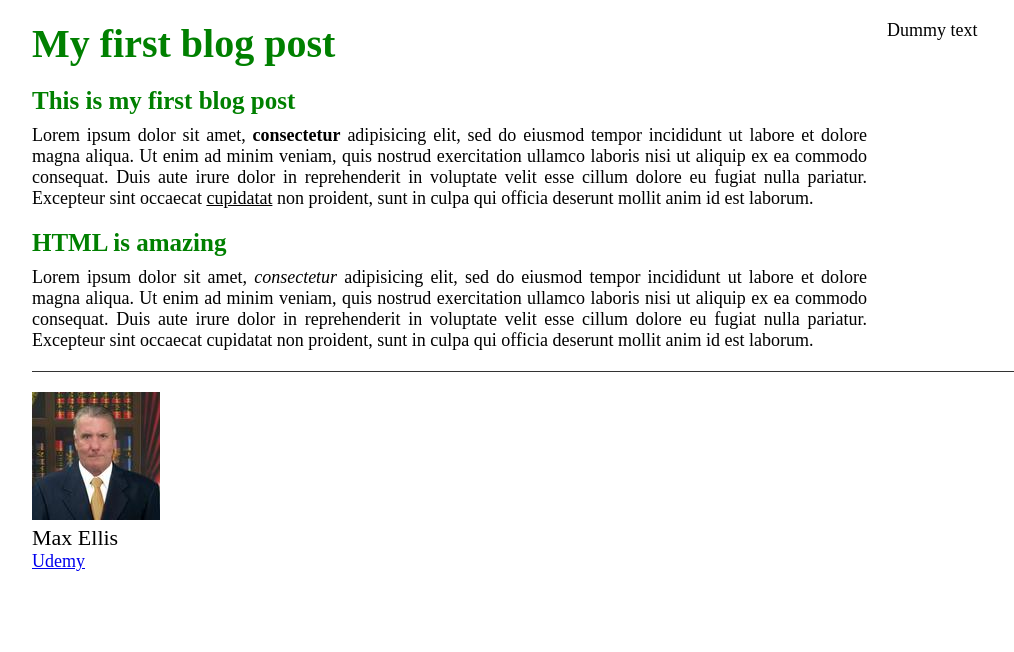
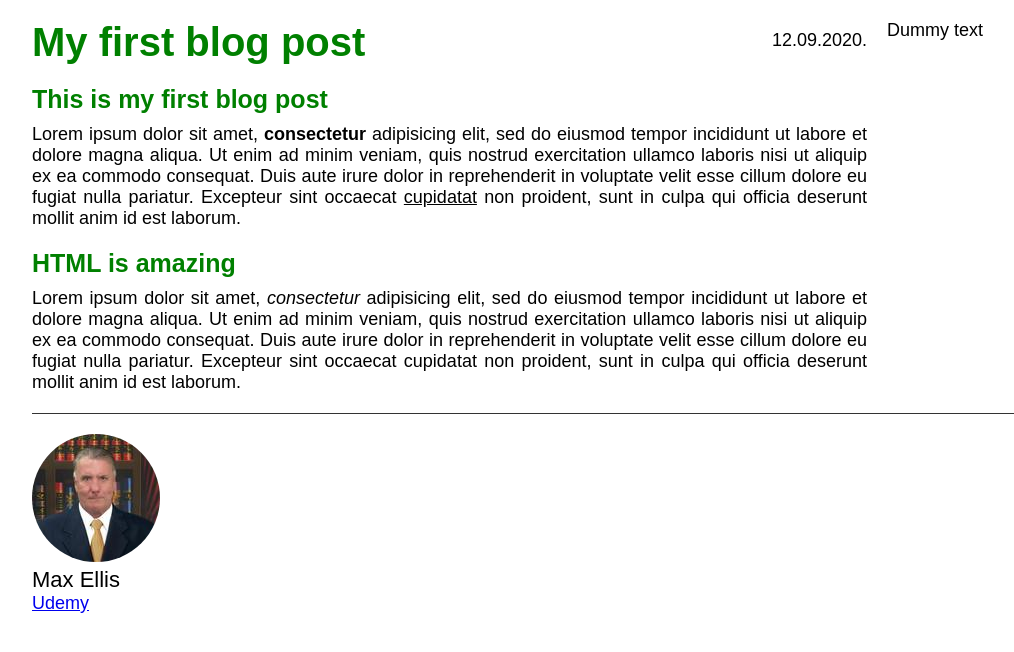
Before and after one commit to vukdakovic/html5-css3-course, a plain HTML site: page Beginner project/index.html in a window 1280 px wide. Shown: the whole page, without its empty margins (38-1052 px from the left). Drawn offline with Linux system fonts and the light colour scheme.

Commit message:
Commiting design rules file

```diff
--- a/Beginner project/index.html
+++ b/Beginner project/index.html
@@ -9,6 +9,7 @@
     <div class="container">
       <div class="blog-post">
         <h1>My first blog post</h1>
+        <p class="date">12.09.2020.</p>
         <h2>This is my first blog post</h2>
         <p class="main_text">Lorem ipsum dolor sit amet, <strong>consectetur</strong> adipisicing elit, sed do eiusmod tempor incididunt ut labore et dolore magna aliqua. Ut enim ad minim veniam, quis nostrud exercitation ullamco laboris nisi ut aliquip ex ea commodo consequat. Duis aute irure dolor in reprehenderit in voluptate velit esse cillum dolore eu fugiat nulla pariatur. Excepteur sint occaecat <u>cupidatat</u> non proident, sunt in culpa qui officia deserunt mollit anim id est laborum.</p>
         <h2>HTML is amazing</h2>
--- a/Beginner project/style.css
+++ b/Beginner project/style.css
@@ -13,6 +13,7 @@
   width: 75%;
   float: left;
   padding-right: 20px;
+  position: relative;
 }
 
 .other-posts {
@@ -31,8 +32,14 @@
   padding-top: 20px;
 }
 
+.date {
+  position: absolute;
+  top: 10px;
+  right: 20px;
+}
+
 body {
-  font-family: Ariel sans-serif;
+  font-family: sans-serif;
   font-size: 18px;
 }
 
@@ -58,3 +65,7 @@ h2 {
 .author-text {
   font-size: 22px;
 }
+
+.author-box img {
+  border-radius: 80px;
+}
```
Also changed, not shown: Design rules/Design-rules.txt (added).
